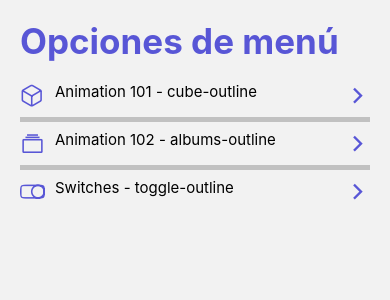
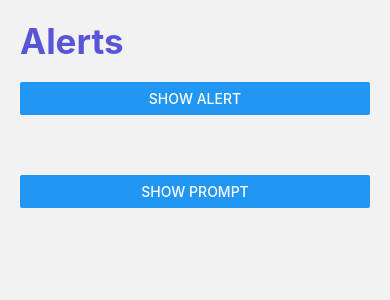
Before and after one commit to marcelaTrujilloToro/react-native-course, a React Native app: screen /AlertScreen in a window 390 px wide. Shown: the top 300 px of the page. Built offline with nearby package versions, Linux system fonts and the light colour scheme.

Commit message:
alerts and prompt

```diff
--- a/package.json
+++ b/package.json
@@ -26,6 +26,7 @@
     "react-native-image-colors": "^1.5.1",
     "react-native-linear-gradient": "^2.6.2",
     "react-native-pager-view": "^5.4.25",
+    "react-native-prompt-android": "^1.1.0",
     "react-native-reanimated": "1.4.0",
     "react-native-safe-area-context": "^4.3.1",
     "react-native-screens": "^3.15.0",
--- a/src/NavigatorComponentsApp/Navigator.tsx
+++ b/src/NavigatorComponentsApp/Navigator.tsx
@@ -4,6 +4,8 @@
 import { Animation101Screen } from '../screens/ComponentesRNApp/Animation101Screen';
 import { Animation102Screen } from '../screens/ComponentesRNApp/Animation102Screen';
 import { SwitchScreen } from '../screens/ComponentesRNApp/SwitchScreen';
+import { AlertScreen } from '../screens/ComponentesRNApp/AlertScreen';
+import { InputScreen } from '../screens/ComponentesRNApp/InputScreen';
 
 
 
@@ -31,6 +33,14 @@
         name="SwitchScreen"
         component={SwitchScreen}
       />
+      <Stack.Screen
+        name="AlertScreen"
+        component={AlertScreen}
+      />
+      <Stack.Screen
+        name="InputScreen"
+        component={InputScreen}
+      />
 
     </Stack.Navigator>
   );
--- a/src/data/ComponentsRN/menuItems.tsx
+++ b/src/data/ComponentsRN/menuItems.tsx
@@ -16,4 +16,14 @@
       icon: 'toggle-outline',
       component: 'SwitchScreen',
     },
+    {
+      name: 'Alerts',
+      icon: 'alert-circle-outline',
+      component: 'AlertScreen',
+    },
+    {
+      name: 'Input',
+      icon: 'document-text-outline',
+      component: 'InputScreen',
+    },
   ];
--- /dev/null
+++ b/src/screens/ComponentesRNApp/AlertScreen.tsx
@@ -0,0 +1,68 @@
+import React from 'react';
+import { Alert, Button, View } from 'react-native';
+import prompt from 'react-native-prompt-android';
+import { HeaderTitle } from '../../components/ComponentsRNApp/HeaderTitle';
+import { styles } from '../../theme/ComponentsRNApp/appTheme';
+
+export const AlertScreen = () => {
+
+
+  const showAlert = ( ) => {
+    Alert.alert(
+      'Titulo',
+      'este es el mensaje de la alerta',
+      [
+        {
+          text: 'Cancel',
+          onPress: () => console.log('Cancel Pressed'),
+          style: 'destructive',
+        },
+        { text: 'OK', onPress: () => console.log('OK Pressed') },
+        // { text: 'OK', onPress: () => console.log('OK Pressed') },
+      ]
+    );
+  };
+
+  const showPrompt = ( ) => {
+    // Alert.prompt(//solo sirve en ios
+    //   '¿Esta seguro?',
+    //   'Esta acción no se puede revertir',
+    //   (valor: string) => console.log('info: ' + valor),
+    //   'plain-text',
+    //   'Hola mundo',
+    //   'number-pad'
+    // );
+    prompt(//solo para que sirva en ios y android
+      'Enter password',
+      'Enter your password to claim your $1.5B in lottery winnings',
+      [
+       {text: 'Cancel', onPress: () => console.log('Cancel Pressed'), style: 'destructive'},
+       {text: 'OK', onPress: password => console.log('OK Pressed, password: ' + password)},
+      ],
+      {
+          type: 'plain-text',
+          cancelable: false,
+          defaultValue: 'test',
+          placeholder: 'placeholder',
+      }
+  );
+  };
+
+  return (
+    <View style={styles.globalMargin}>
+        <HeaderTitle title="Alerts"/>
+
+        <Button
+        title="Show alert"
+          onPress={showAlert}
+        />
+
+        <View style={{height: 60}}/>
+
+        <Button
+        title="Show prompt"
+          onPress={showPrompt}
+        />
+    </View>
+  );
+};
--- /dev/null
+++ b/src/screens/ComponentesRNApp/InputScreen.tsx
@@ -0,0 +1,12 @@
+import React from 'react';
+import { View } from 'react-native';
+import { HeaderTitle } from '../../components/ComponentsRNApp/HeaderTitle';
+import { styles } from '../../theme/ComponentsRNApp/appTheme';
+
+export const InputScreen = () => {
+  return (
+    <View style={styles.globalMargin}>
+        <HeaderTitle title="Text inputs"/>
+    </View>
+  );
+};
```
Also changed, not shown: 1 other file (tests, documents, lock files or other folders).
